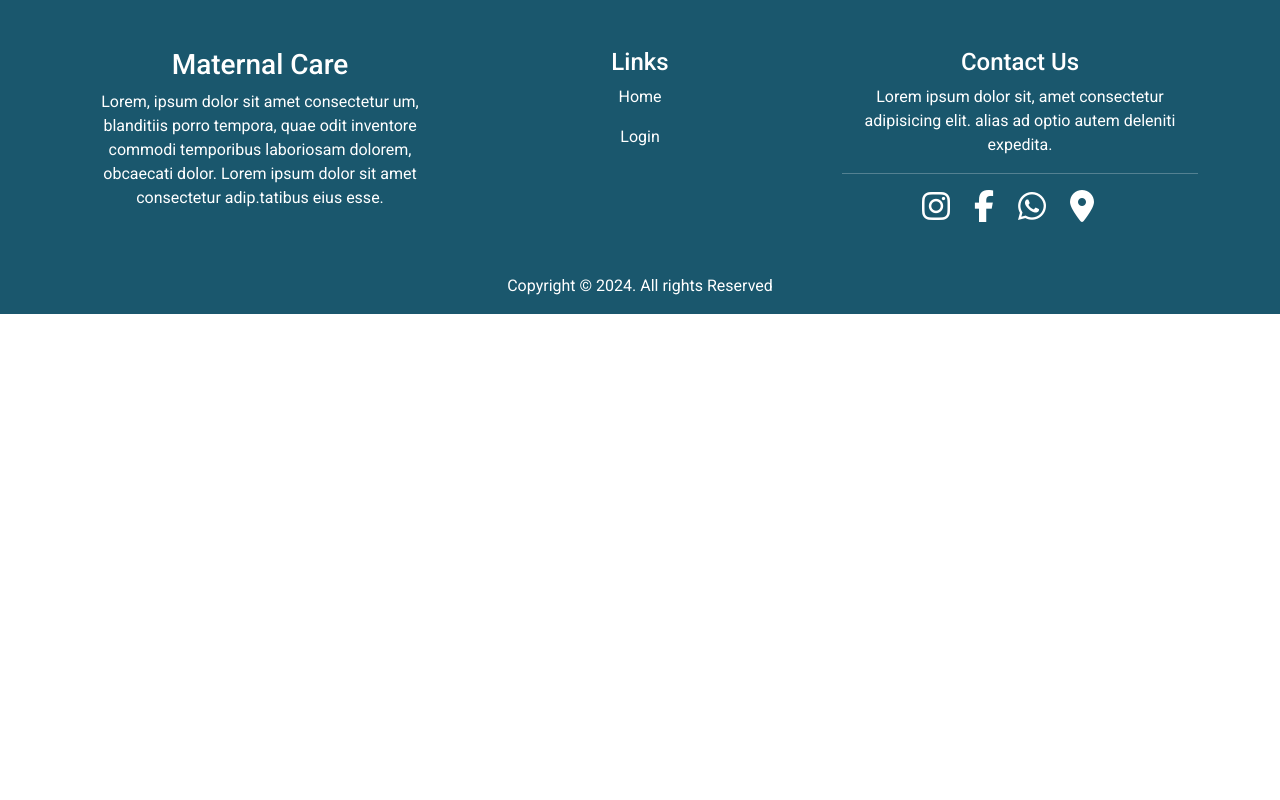
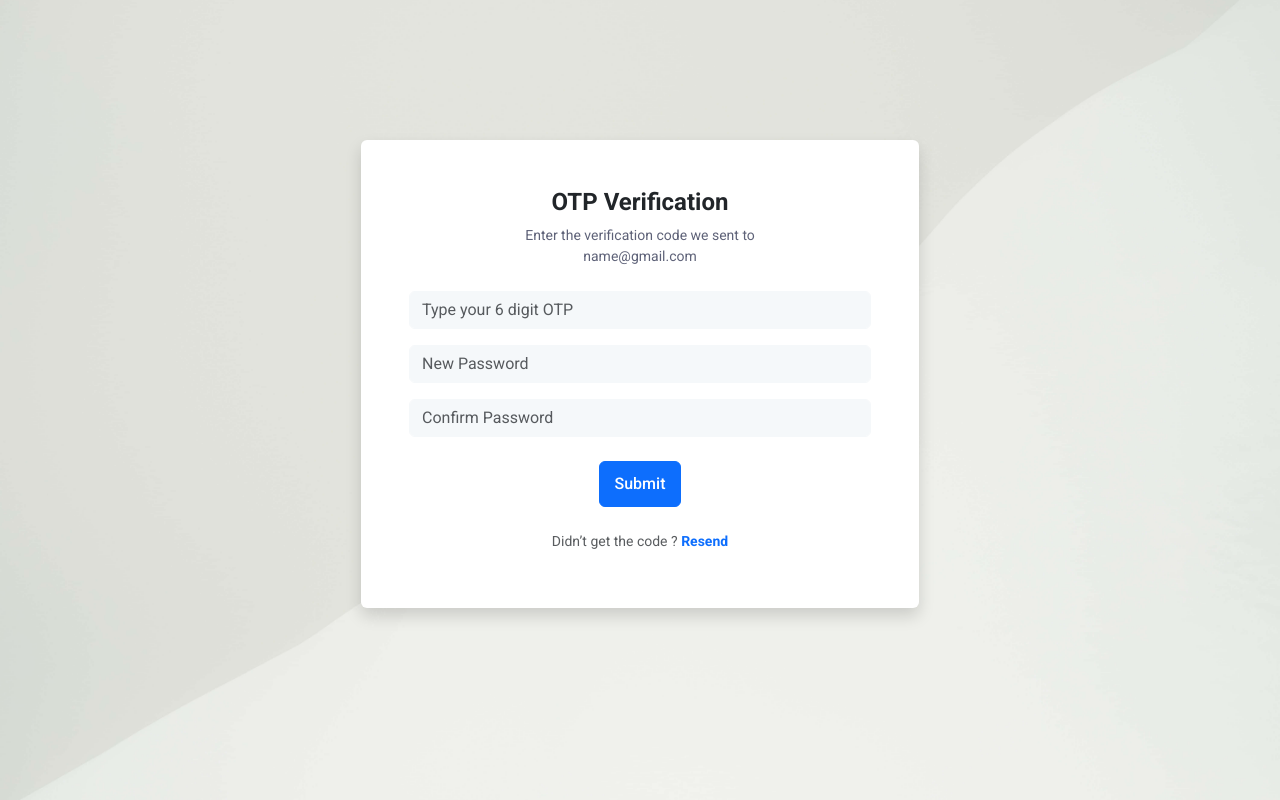
Before and after one commit to aadilmansoor/maternal-care, a React (Create React App) app: page /reset-password in a window 1280 px wide. Shown: the top 800 px of the page. Built offline with nearby package versions, Linux system fonts and the light colour scheme.

Commit message:
forgot password,bookingstatus

```diff
--- a/src/App.js
+++ b/src/App.js
@@ -22,6 +22,8 @@ import ProviderLeaveRequest from "./pages/Service_Provider/ProviderLeaveRequest/
 import Attendance from "./pages/Service_Provider/Attendance/Attendance";
 import Complaint from "./pages/Client/ClientComplaint/Complaint";
 import ServiceProviderDetails from "./pages/Client/ServiceProviderDetails/ServiceProviderDetails";
+import ForgotPassword from "./pages/ForgotPassword/ForgotPassword";
+import BookingStatus from "./pages/Client/BookingStatus/BookingStatus";
 
 function App() {
   return (
@@ -49,6 +51,9 @@ function App() {
         <Route path="/service-provider/attendance" element={<Attendance />} />
         <Route path="/user/complaints" element={<Complaint/>} />
         <Route path="/user/service-provider-details" element={<ServiceProviderDetails/>} />
+        <Route path="/reset-password" element={<ForgotPassword/>} />
+        <Route path="/user/bookingstatus" element={<BookingStatus/>} />
+
 
       </Routes>
       <ToastContainer
--- /dev/null
+++ b/src/pages/Client/BookingStatus/BookingStatus.jsx
@@ -0,0 +1,28 @@
+import React from 'react'
+import "./BookingStatus.css"
+import { Button, Card, Col, Row } from 'react-bootstrap'
+
+const BookingStatus = () => {
+  return (
+    <div>
+        <h2 className='text-center my-3'>Booking Status</h2>
+        <Row>
+            <Col className='d-flex justify-content-center ' sm={12}>
+         <Card style={{ width: '100%', margin:"0 40px" }}>
+      <Card.Body>
+        <Card.Subtitle className="mb-4 text-muted ">Service Provider:</Card.Subtitle>
+        <Card.Subtitle className="mb-4 text-muted">Time:</Card.Subtitle>
+        <Card.Subtitle className="mb-4 text-muted">Status:</Card.Subtitle>
+        <div className='text-center'>
+        <Button size='sm' disabled variant='success'>Pay Now</Button>
+        </div>
+      </Card.Body>
+    </Card>
+    </Col>
+   </Row>
+
+    </div>
+  )
+}
+
+export default BookingStatus
--- /dev/null
+++ b/src/pages/ForgotPassword/ForgotPassword.css
@@ -0,0 +1,83 @@
+
+/* Variables */
+:root{
+    --primary-font-family: 'Poppins', sans-serif;
+    --light-white:#f5f8fa;
+    --gray:#5e6278;
+    --gray-1:#e3e3e3;
+}
+
+/* Main CSS OTP Verification New Changing */
+.wrapper{
+    font-family:var(--primary-font-family);
+    font-size: 14px;
+    padding:0 0 100px;
+    background-image: url("/src//Images//chat-bg.jpg");
+    background-position:center;
+    background-repeat: no-repeat;
+    background-size: cover;
+    background-attachment: fixed;
+    height:100svh;
+    display:flex;
+    align-items:center;
+    justify-content:center;
+}
+.wrapper .logo img{
+    max-width:40%;
+}
+.wrapper input{
+    background-color:var(--light-white);
+    border-color:var(--light-white);
+    color:var(--gray);
+}
+.wrapper input:focus{
+    box-shadow: none;
+}
+.wrapper .password-info{
+    font-size:10px;
+}
+.wrapper .submit_btn{
+    padding:10px 15px;
+    font-weight:500;
+}
+.wrapper .login_with{
+    padding:8px 15px;
+    font-size:13px;
+    font-weight: 500;
+    transition:0.3s ease-in-out;
+}
+.wrapper .submit_btn:focus,
+.wrapper .login_with:focus{
+    box-shadow: none;
+}
+.wrapper .login_with:hover{
+    background-color:var(--gray-1);
+    border-color:var(--gray-1);
+}
+.wrapper .login_with img{
+    max-width:7%;
+}
+
+/* OTP Verification CSS */
+.wrapper .otp_input input{
+    width:14%;
+    height:70px;
+    text-align: center;
+    font-size: 20px;
+    font-weight: 600;
+}
+
+.text_gray{
+    color: var(--gray);
+}
+
+@media (max-width:1200px){
+    .wrapper .otp_input input{
+        height:50px;
+    }
+}
+@media (max-width:767px){
+    .wrapper .otp_input input{
+        height:40px;
+    }
+}
--- /dev/null
+++ b/src/pages/ForgotPassword/ForgotPassword.jsx
@@ -0,0 +1,72 @@
+import "./ForgotPassword.css";
+
+const ForgotPassword = () => {
+  return (
+    <div>
+      <section class="wrapper">
+        <div class="container mt-5">
+          <div class="col-sm-8 offset-sm-2 col-lg-6 offset-lg-3 col-xl-6 offset-xl-3 text-center">
+            <form id="otp-form" class="rounded bg-white shadow p-5">
+              <h3 class="text-dark fw-bolder fs-4 mb-2">OTP Verification</h3>
+
+              <div class="fw-normal text_gray">
+                Enter the verification code we sent to
+              </div>
+
+              <div class="d-flex align-items-center justify-content-center fw-bold mb-4 text_gray">
+                <span id="email">name@gmail.com</span>
+              </div>
+
+              <div class="input-group mb-3 mt-3">
+                <input
+                  type="text"
+                  id="otpInput"
+                  class="form-control"
+                  placeholder="Type your 6 digit OTP"
+                  aria-label="otp"
+                />
+              </div>
+
+              <div class="input-group mb-3 mt-3">
+                <input
+                  type="password"
+                  id="newPasswordInput"
+                  class="form-control"
+                  placeholder="New Password"
+                  aria-label="New Password"
+                />
+              </div>
+
+              <div class="input-group mt-3">
+                <input
+                  type="password"
+                  id="confirmPasswordInput"
+                  class="form-control"
+                  placeholder="Confirm Password"
+                  aria-label="Confirm Password"
+                />
+              </div>
+
+              <button
+                id="reset-password"
+                type="submit"
+                class="btn btn-primary submit_btn mt-4 mb-4"
+              >
+                Submit
+              </button>
+
+              <div class="fw-normal text-muted mb-2">
+                Didn’t get the code ?{" "}
+                <a href="/" class="text-primary fw-bold text-decoration-none">
+                  Resend
+                </a>
+              </div>
+            </form>
+          </div>
+        </div>
+      </section>
+    </div>
+  );
+};
+
+export default ForgotPassword;
--- a/src/pages/Login/Login.css
+++ b/src/pages/Login/Login.css
@@ -21,3 +21,13 @@
 * {
     padding: 0;
 }
+.forgot{
+    cursor:pointer;
+}
+.modal_body{
+    font-family: "Poppins", sans-serif;
+    text-align: justify;
+}
+.header_color{
+    background-color: #194b75;
+}
--- a/src/pages/Login/Login.jsx
+++ b/src/pages/Login/Login.jsx
@@ -1,6 +1,6 @@
 import { useState } from "react";
 import "./Login.css";
-import { Col, Row } from "react-bootstrap";
+import { Button, Col, Form, Modal, Row } from "react-bootstrap";
 import TextField from "@mui/material/TextField";
 import google from "../../Images/google2.png";
 import { Link, useLocation, useNavigate } from "react-router-dom";
@@ -12,6 +12,11 @@ function Login() {
     email: "",
     password: "",
   });
+
+  const [show, setShow] = useState(false);
+
+  const handleClose = () => setShow(false);
+  const handleShow = () => setShow(true);
 
   const navigate = useNavigate();
   const location = useLocation();
@@ -54,6 +59,32 @@ function Login() {
   };
   return (
     <>
+      <Modal show={show} onHide={handleClose} size="sm">
+        <Modal.Header className="header_color">
+          <h3 className="fs-5 text-white poppins-regular text-center w-100">
+            Reset Password
+          </h3>
+        </Modal.Header>
+        <Modal.Body className="modal_body">
+
+          Enter your email address and we'll send you an email with OTP for
+          verification to reset your password.
+              <Form.Control
+              className="mt-3"
+                type="email"
+                placeholder="name@example.com"
+                autoFocus
+              />
+        </Modal.Body>
+        <Modal.Footer className="header_color">
+          <Button size="sm" variant="danger" onClick={handleClose}>
+            Cancel
+          </Button>
+          <Button size="sm" variant="success" onClick={handleClose}>
+            Get OTP
+          </Button>
+        </Modal.Footer>
+      </Modal>
       <Row>
         <div
           className="login_page d-flex justify-content-center align-items-center"
@@ -183,9 +214,12 @@ function Login() {
                               Remember?
                             </label>
                           </div>
-                          <a href="/forgot-password" className="">
+                          <span
+                            className="forgot text-primary  text-decoration-underline"
+                            onClick={handleShow}
+                          >
                             Forgot password?
-                          </a>
+                          </span>
                         </div>
                         <div className="d-flex justify-content-center align-items-center">
                           <button
```
Also changed, not shown: src/pages/Client/BookingStatus/BookingStatus.css (added).
